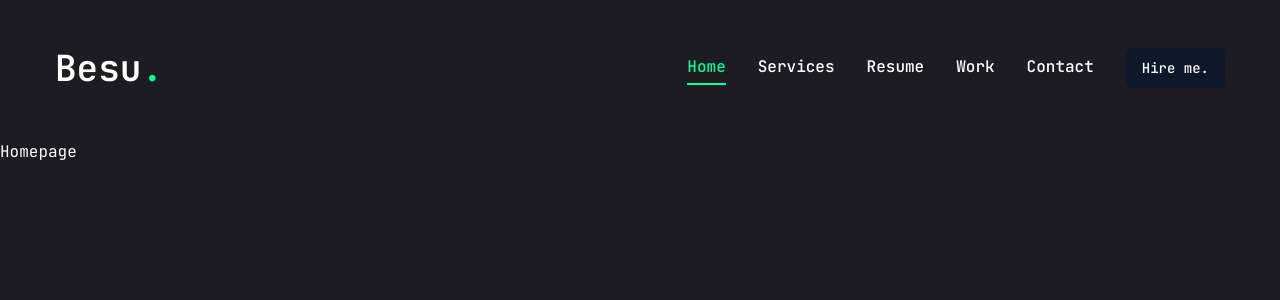
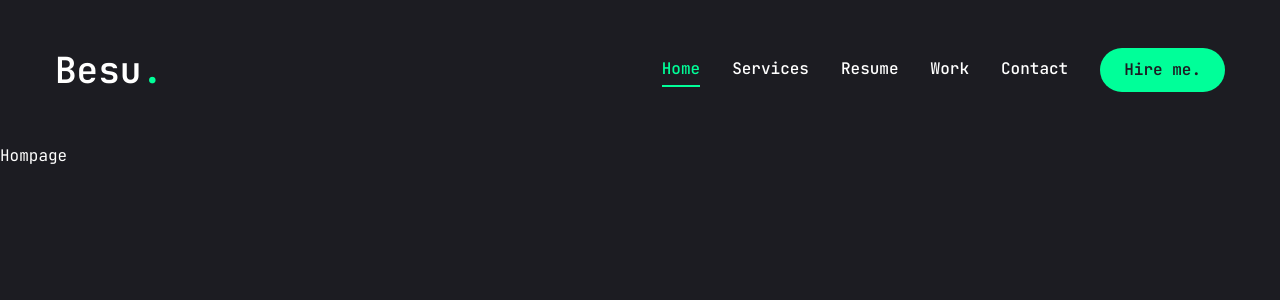
Before and after one commit to Besufekad-HAZ/My-Portfolio-Next, a Next.js app: page / in a window 1280 px wide. Shown: the top 300 px of the page. Built offline with nearby package versions, Linux system fonts and the light colour scheme.

Commit message:
Finish working on the Hire me. button and start working on the Homepage component

```diff
--- a/app/page.tsx
+++ b/app/page.tsx
@@ -1,7 +1,7 @@
-export default function Home() {
-  return (
-      <main>
-        Homepage
-      </main>
-  );
-}
+import React from "react";
+
+const Home = () => {
+  return <div>Hompage</div>;
+};
+
+export default Home;
--- a/components/ui/button.tsx
+++ b/components/ui/button.tsx
@@ -1,29 +1,23 @@
-import * as React from "react"
-import { Slot } from "@radix-ui/react-slot"
-import { cva, type VariantProps } from "class-variance-authority"
+import * as React from "react";
+import { Slot } from "@radix-ui/react-slot";
+import { cva, type VariantProps } from "class-variance-authority";
 
-import { cn } from "@/lib/utils"
+import { cn } from "@/lib/utils";
 
 const buttonVariants = cva(
-  "inline-flex items-center justify-center whitespace-nowrap rounded-md text-sm font-medium ring-offset-white transition-colors focus-visible:outline-none focus-visible:ring-2 focus-visible:ring-slate-950 focus-visible:ring-offset-2 disabled:pointer-events-none disabled:opacity-50 dark:ring-offset-slate-950 dark:focus-visible:ring-slate-300",
+  "inline-flex items-center justify-center whitespace-nowrap rounded-full text-base font-semibold ring-offset-white transition-colors",
   {
     variants: {
       variant: {
-        default: "bg-slate-900 text-slate-50 hover:bg-slate-900/90 dark:bg-slate-50 dark:text-slate-900 dark:hover:bg-slate-50/90",
-        destructive:
-          "bg-red-500 text-slate-50 hover:bg-red-500/90 dark:bg-red-900 dark:text-slate-50 dark:hover:bg-red-900/90",
+        default: "bg-accent text-primary hover:bg-accent-hover",
+        primary: "bg-primary text-white",
         outline:
-          "border border-slate-200 bg-white hover:bg-slate-100 hover:text-slate-900 dark:border-slate-800 dark:bg-slate-950 dark:hover:bg-slate-800 dark:hover:text-slate-50",
-        secondary:
-          "bg-slate-100 text-slate-900 hover:bg-slate-100/80 dark:bg-slate-800 dark:text-slate-50 dark:hover:bg-slate-800/80",
-        ghost: "hover:bg-slate-100 hover:text-slate-900 dark:hover:bg-slate-800 dark:hover:text-slate-50",
-        link: "text-slate-900 underline-offset-4 hover:underline dark:text-slate-50",
+          "border border-accent bg-transparent text-accent hover:bg-accent-hover hover:text-primary",
       },
       size: {
-        default: "h-10 px-4 py-2",
-        sm: "h-9 rounded-md px-3",
-        lg: "h-11 rounded-md px-8",
-        icon: "h-10 w-10",
+        default: "h-[44px] px-6",
+        md: "h-[48px] px-6",
+        lg: "h-[56px] px-8 text-sm uppercase tracking-[2px]",
       },
     },
     defaultVariants: {
@@ -31,26 +25,26 @@ const buttonVariants = cva(
       size: "default",
     },
   }
-)
+);
 
 export interface ButtonProps
   extends React.ButtonHTMLAttributes<HTMLButtonElement>,
     VariantProps<typeof buttonVariants> {
-  asChild?: boolean
+  asChild?: boolean;
 }
 
 const Button = React.forwardRef<HTMLButtonElement, ButtonProps>(
   ({ className, variant, size, asChild = false, ...props }, ref) => {
-    const Comp = asChild ? Slot : "button"
+    const Comp = asChild ? Slot : "button";
     return (
       <Comp
         className={cn(buttonVariants({ variant, size, className }))}
         ref={ref}
         {...props}
       />
-    )
+    );
   }
-)
-Button.displayName = "Button"
+);
+Button.displayName = "Button";
 
-export { Button, buttonVariants }
+export { Button, buttonVariants };
```
